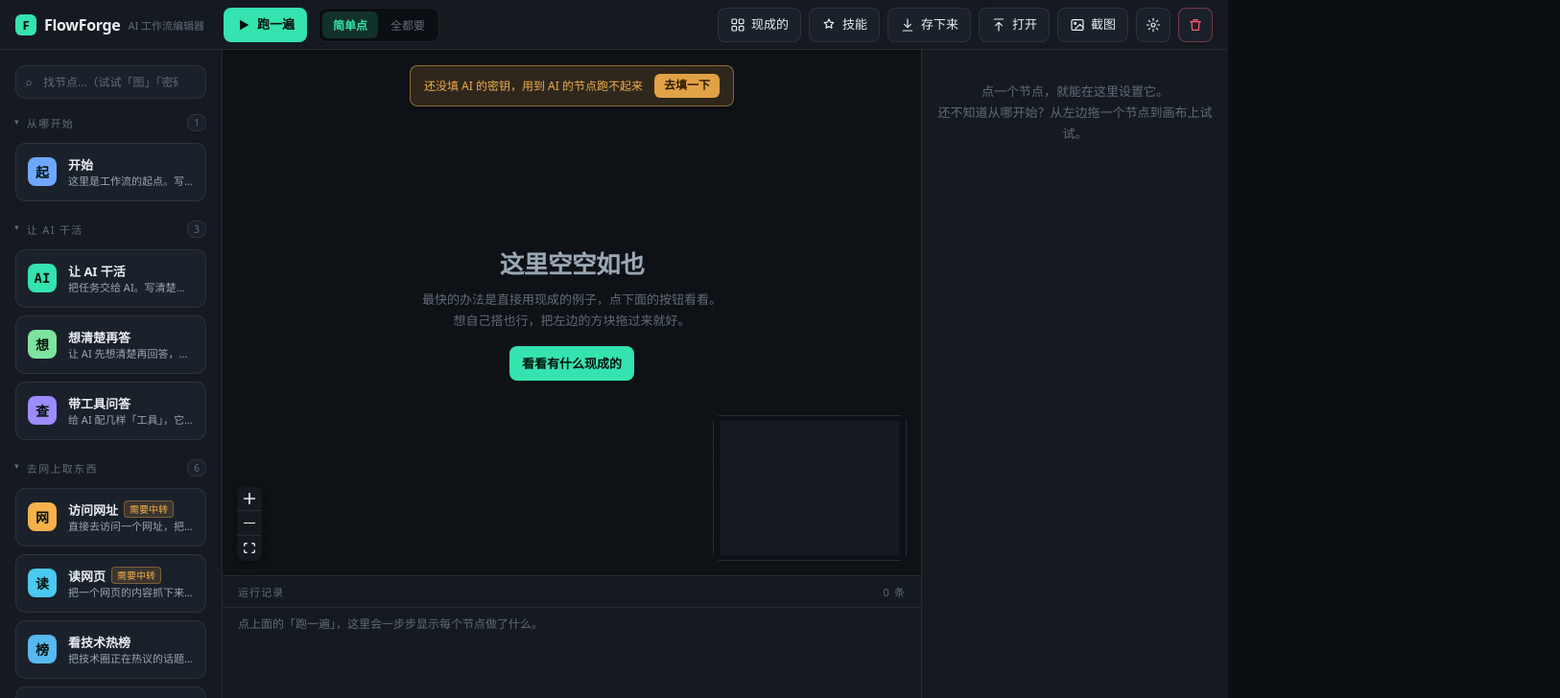
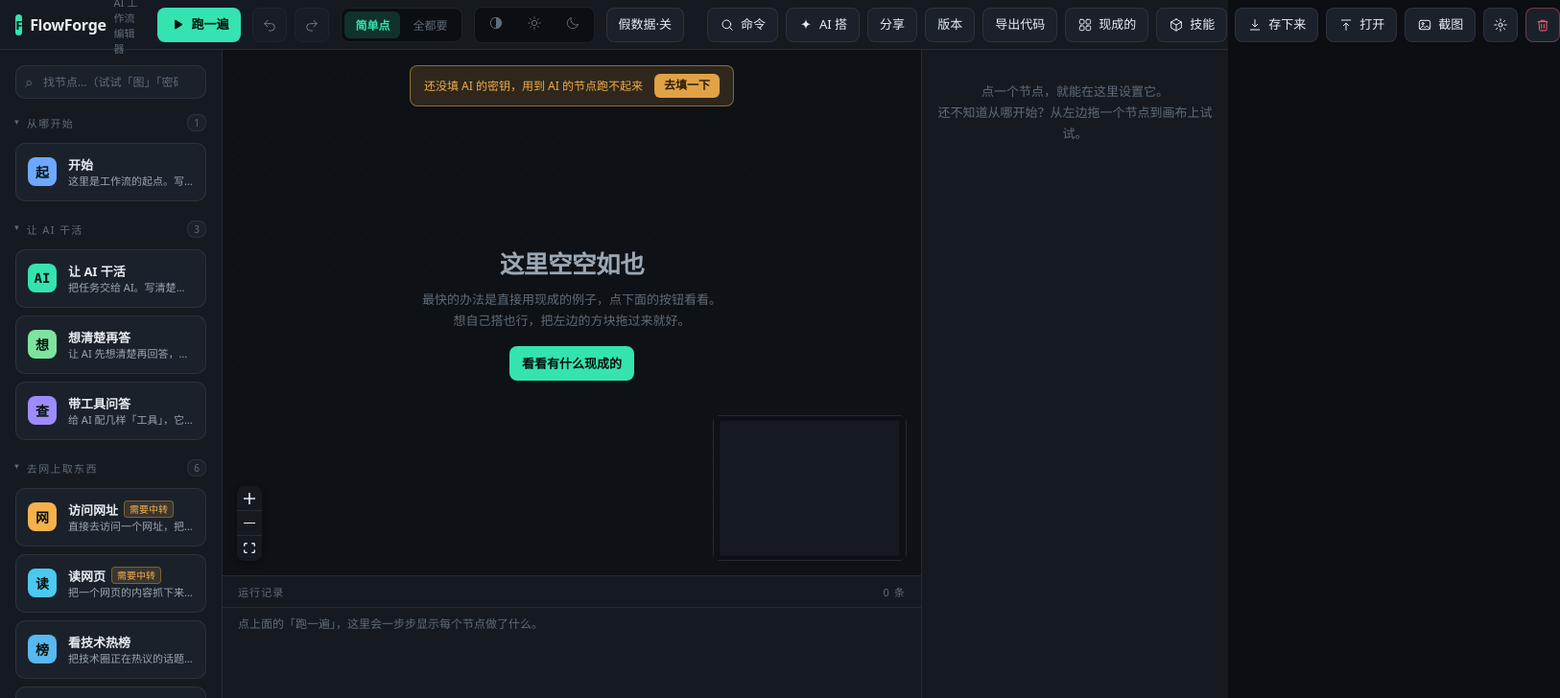
Before and after one commit to POTATO-creater/flowforge, a React (Vite) app: page / in a window 1280 px wide. Shown: the top 728 px of the page at 96% size, 1626 px wide, since content can reach past the window. Built offline with nearby package versions, Linux system fonts and the light colour scheme.

Commit message:
feat: 苹果风双主题 + MCP 读网页节点 + 免费 AI 与云端保管箱（3/5 图标与工具栏）

```diff
--- a/src/lib/icons.tsx
+++ b/src/lib/icons.tsx
@@ -1,113 +1,199 @@
-// 内联 SVG 图标集（避免引入图标库，保持轻量与风格统一）
-import type { CSSProperties } from 'react';
+// 图标系统 —— 统一的线性图标集
+// 设计约定：24×24 网格、1.5 描边（对齐苹果 SF Symbols 的纤细观感）、圆角端点、
+// 光学居中、currentColor 着色。
+//  transport 类（播放/停止）与高光点缀（闪烁）用填充，其余一律线性，保证整体一格。
+import type { CSSProperties, ReactNode } from 'react';
 
 interface IconProps {
   size?: number;
+  strokeWidth?: number;
+  className?: string;
   style?: CSSProperties;
 }
 
-const base = (size: number): React.SVGProps<SVGSVGElement> => ({
-  width: size,
-  height: size,
-  viewBox: '0 0 24 24',
-  fill: 'none',
-  stroke: 'currentColor',
-  strokeWidth: 1.8,
-  strokeLinecap: 'round' as const,
-  strokeLinejoin: 'round' as const,
-});
+function Svg({
+  size = 16,
+  strokeWidth = 1.5,
+  className,
+  style,
+  children,
+  fill = false,
+}: IconProps & { children: ReactNode; fill?: boolean }) {
+  return (
+    <svg
+      width={size}
+      height={size}
+      viewBox="0 0 24 24"
+      fill={fill ? 'currentColor' : 'none'}
+      stroke={fill ? 'none' : 'currentColor'}
+      strokeWidth={strokeWidth}
+      strokeLinecap="round"
+      strokeLinejoin="round"
+      className={className}
+      style={style}
+      aria-hidden="true"
+      focusable="false"
+    >
+      {children}
+    </svg>
+  );
+}
 
-export const PlayIcon = ({ size = 16, style }: IconProps) => (
-  <svg {...base(size)} style={style}>
-    <path d="M6 4l14 8-14 8V4z" fill="currentColor" stroke="none" />
-  </svg>
+/* ===================== transport ===================== */
+export const PlayIcon = (p: IconProps) => (
+  <Svg {...p} fill>
+    <path d="M7.5 5.2c0-.9 1-1.5 1.8-1l9.7 6c.8.5.8 1.6 0 2.1l-9.7 6c-.8.5-1.8-.1-1.8-1V5.2Z" />
+  </Svg>
 );
 
-export const StopIcon = ({ size = 16, style }: IconProps) => (
-  <svg {...base(size)} style={style}>
-    <rect x="6" y="6" width="12" height="12" rx="2" fill="currentColor" stroke="none" />
-  </svg>
+export const StopIcon = (p: IconProps) => (
+  <Svg {...p} fill>
+    <rect x="7" y="7" width="10" height="10" rx="2.6" />
+  </Svg>
 );
 
-export const SaveIcon = ({ size = 16, style }: IconProps) => (
-  <svg {...base(size)} style={style}>
-    <path d="M5 4h11l3 3v13H5z" />
-    <path d="M8 4v5h7V4M8 20v-6h8v6" />
-  </svg>
+/* ===================== 文件 / IO ===================== */
+export const SaveIcon = (p: IconProps) => (
+  <Svg {...p}>
+    <path d="M5.5 4.5h8v5H20v9.5H5.5z" />
+    <path d="M8.5 4.5v5H17" />
+    <path d="M8.5 14.5h7v5h-7z" />
+  </Svg>
 );
 
-export const DownloadIcon = ({ size = 16, style }: IconProps) => (
-  <svg {...base(size)} style={style}>
-    <path d="M12 3v12" />
-    <path d="M7 11l5 5 5-5" />
-    <path d="M5 21h14" />
-  </svg>
+export const DownloadIcon = (p: IconProps) => (
+  <Svg {...p}>
+    <path d="M12 4v10.5" />
+    <path d="M8 11l4 4 4-4" />
+    <path d="M5 19.5h14" />
+  </Svg>
 );
 
-export const UploadIcon = ({ size = 16, style }: IconProps) => (
-  <svg {...base(size)} style={style}>
-    <path d="M12 21V9" />
-    <path d="M7 13l5-5 5 5" />
-    <path d="M5 3h14" />
-  </svg>
+export const UploadIcon = (p: IconProps) => (
+  <Svg {...p}>
+    <path d="M12 20V9.5" />
+    <path d="M8 13l4-4 4 4" />
+    <path d="M5 4.5h14" />
+  </Svg>
 );
 
-export const ImageIcon = ({ size = 16, style }: IconProps) => (
-  <svg {...base(size)} style={style}>
-    <rect x="3" y="4" width="18" height="16" rx="2" />
-    <circle cx="8.5" cy="9.5" r="1.5" />
-    <path d="M21 16l-5-5-7 7" />
-  </svg>
+export const ImageIcon = (p: IconProps) => (
+  <Svg {...p}>
+    <rect x="3.5" y="5" width="17" height="14" rx="2.6" />
+    <circle cx="9" cy="10" r="1.7" />
+    <path d="M4.5 17.6l4.8-4.2 3.2 2.7 2.8-2.4 4.2 3.4" />
+  </Svg>
 );
 
-export const SettingsIcon = ({ size = 16, style }: IconProps) => (
-  <svg {...base(size)} style={style}>
-    <circle cx="12" cy="12" r="3" />
-    <path d="M12 2v3M12 19v3M2 12h3M19 12h3M5 5l2 2M17 17l2 2M19 5l-2 2M7 17l-2 2" />
-  </svg>
+/* ===================== 工具 ===================== */
+export const SettingsIcon = (p: IconProps) => (
+  <Svg {...p}>
+    <circle cx="12" cy="12" r="3.1" />
+    <path d="M12 2.6v3M12 18.4v3M2.6 12h3M18.4 12h3M5.1 5.1l2.1 2.1M16.8 16.8l2.1 2.1M18.9 5.1l-2.1 2.1M7.2 16.8l-2.1 2.1" />
+  </Svg>
 );
 
-export const TrashIcon = ({ size = 16, style }: IconProps) => (
-  <svg {...base(size)} style={style}>
-    <path d="M4 7h16M9 7V4h6v3M6 7l1 13h10l1-13" />
-  </svg>
+export const TrashIcon = (p: IconProps) => (
+  <Svg {...p}>
+    <path d="M4.5 7h15" />
+    <path d="M9 7V5h6v2" />
+    <path d="M6 7l1 12.4a1.6 1.6 0 0 0 1.6 1.5h7.8a1.6 1.6 0 0 0 1.6-1.5L18 7" />
+    <path d="M10 11v6M14 11v6" />
+  </Svg>
 );
 
-export const CloseIcon = ({ size = 16, style }: IconProps) => (
-  <svg {...base(size)} style={style}>
-    <path d="M6 6l12 12M18 6L6 18" />
-  </svg>
+export const CloseIcon = (p: IconProps) => (
+  <Svg {...p}>
+    <path d="M6.5 6.5l11 11M17.5 6.5l-11 11" />
+  </Svg>
 );
 
-export const PlusIcon = ({ size = 16, style }: IconProps) => (
-  <svg {...base(size)} style={style}>
-    <path d="M12 5v14M5 12h14" />
-  </svg>
+export const PlusIcon = (p: IconProps) => (
+  <Svg {...p}>
+    <path d="M12 5.5v13M5.5 12h13" />
+  </Svg>
 );
 
-export const TemplatesIcon = ({ size = 16, style }: IconProps) => (
-  <svg {...base(size)} style={style}>
-    <rect x="3" y="3" width="7" height="7" rx="1.5" />
-    <rect x="14" y="3" width="7" height="7" rx="1.5" />
-    <rect x="3" y="14" width="7" height="7" rx="1.5" />
-    <rect x="14" y="14" width="7" height="7" rx="1.5" />
-  </svg>
+export const TemplatesIcon = (p: IconProps) => (
+  <Svg {...p}>
+    <rect x="3.5" y="3.5" width="7" height="7" rx="1.8" />
+    <rect x="13.5" y="3.5" width="7" height="7" rx="1.8" />
+    <rect x="3.5" y="13.5" width="7" height="7" rx="1.8" />
+    <rect x="13.5" y="13.5" width="7" height="7" rx="1.8" />
+  </Svg>
 );
 
-export const SkillIcon = ({ size = 16, style }: IconProps) => (
-  <svg {...base(size)} style={style}>
-    <path d="M12 3l2.2 4.6 5 .7-3.6 3.5.9 5-4.5-2.4-4.5 2.4.9-5L4.8 8.3l5-.7z" />
-  </svg>
+export const SkillIcon = (p: IconProps) => (
+  <Svg {...p}>
+    <path d="M12 3l8 4.5v9L12 21l-8-4.5v-9L12 3Z" />
+    <path d="M4 7.5l8 4.5 8-4.5" />
+    <path d="M12 12v9" />
+  </Svg>
 );
 
-export const SparkIcon = ({ size = 16, style }: IconProps) => (
-  <svg {...base(size)} style={style}>
-    <path d="M12 3v4M12 17v4M3 12h4M17 12h4M5.6 5.6l2.8 2.8M15.6 15.6l2.8 2.8M18.4 5.6l-2.8 2.8M8.4 15.6l-2.8 2.8" />
-  </svg>
+export const SparkIcon = (p: IconProps) => (
+  <Svg {...p} fill>
+    <path d="M12 3.2c.6 4.8 2.8 7 7.6 7.6-4.8.6-7 2.8-7.6 7.6-.6-4.8-2.8-7-7.6-7.6 4.8-.6 7-2.8 7.6-7.6Z" />
+  </Svg>
 );
 
-export const ArrowLeftIcon = ({ size = 16, style }: IconProps) => (
-  <svg {...base(size)} style={style}>
-    <path d="M19 12H5M11 18l-6-6 6-6" />
-  </svg>
+export const ArrowLeftIcon = (p: IconProps) => (
+  <Svg {...p}>
+    <path d="M19 12H5" />
+    <path d="M11 6l-6 6 6 6" />
+  </Svg>
 );
+
+/* ===================== history ===================== */
+export const UndoIcon = (p: IconProps) => (
+  <Svg {...p}>
+    <path d="M9 15 4 10l5-5" />
+    <path d="M4 10h10.5a5.5 5.5 0 0 1 5.5 5.5 5.5 5.5 0 0 1-5.5 5.5H11" />
+  </Svg>
+);
+
+export const RedoIcon = (p: IconProps) => (
+  <Svg {...p}>
+    <path d="M15 15 20 10l-5-5" />
+    <path d="M20 10H9.5a5.5 5.5 0 0 0-5.5 5.5 5.5 5.5 0 0 0 5.5 5.5H13" />
+  </Svg>
+);
+
+/* ===================== 发现性 ===================== */
+export const SearchIcon = (p: IconProps) => (
+  <Svg {...p}>
+    <circle cx="11" cy="11" r="6.5" />
+    <path d="M20 20l-4.3-4.3" />
+  </Svg>
+);
+
+export const ChevronRightIcon = (p: IconProps) => (
+  <Svg {...p}>
+    <path d="M9 5.5 15.5 12 9 18.5" />
+  </Svg>
+);
+
+/* ===================== 主题（亮 / 暗 / 跟随系统）===================== */
+/** 太阳：亮色 */
+export const SunIcon = (p: IconProps) => (
+  <Svg {...p}>
+    <circle cx="12" cy="12" r="4" />
+    <path d="M12 2.6v2.2M12 19.2v2.2M2.6 12h2.2M19.2 12h2.2" />
+    <path d="M5.4 5.4l1.6 1.6M17 17l1.6 1.6M18.6 5.4 17 7M7 17l-1.6 1.6" />
+  </Svg>
+);
+
+/** 月亮：暗色 */
+export const MoonIcon = (p: IconProps) => (
+  <Svg {...p}>
+    <path d="M20.2 14.6A8.4 8.4 0 0 1 9.4 3.8a8.6 8.6 0 1 0 10.8 10.8Z" />
+  </Svg>
+);
+
+/** 半明半暗：跟随系统 */
+export const AutoThemeIcon = (p: IconProps) => (
+  <Svg {...p}>
+    <circle cx="12" cy="12" r="8.6" />
+    <path d="M12 3.4a8.6 8.6 0 0 1 0 17.2Z" fill="currentColor" stroke="none" />
+  </Svg>
+);
--- a/src/panels/Toolbar.tsx
+++ b/src/panels/Toolbar.tsx
@@ -12,6 +12,13 @@ import {
   TrashIcon,
   TemplatesIcon,
   SkillIcon,
+  UndoIcon,
+  RedoIcon,
+  SearchIcon,
+  SparkIcon,
+  SunIcon,
+  MoonIcon,
+  AutoThemeIcon,
 } from '../lib/icons';
 
 interface ToolbarProps {
@@ -24,6 +31,17 @@ interface ToolbarProps {
   onOpenSettings: () => void;
   onOpenTemplates: () => void;
   onOpenSkills: () => void;
+  canUndo: boolean;
+  canRedo: boolean;
+  onUndo: () => void;
+  onRedo: () => void;
+  onCommand: () => void;
+  onShare: () => void;
+  onVersions: () => void;
+  onExport: () => void;
+  onAIBuild: () => void;
+  mockMode: boolean;
+  onToggleMock: () => void;
 }
 
 export function Toolbar({
@@ -36,11 +54,24 @@ export function Toolbar({
   onOpenSettings,
   onOpenTemplates,
   onOpenSkills,
+  canUndo,
+  canRedo,
+  onUndo,
+  onRedo,
+  onCommand,
+  onShare,
+  onVersions,
+  onExport,
+  onAIBuild,
+  mockMode,
+  onToggleMock,
 }: ToolbarProps) {
   const fileRef = useRef<HTMLInputElement>(null);
   const { getNodes } = useReactFlow();
   const mode = useFlowStore((s) => s.mode);
   const setMode = useFlowStore((s) => s.setMode);
+  const theme = useFlowStore((s) => s.theme);
+  const setTheme = useFlowStore((s) => s.setTheme);
 
   return (
     <header className="toolbar">
@@ -61,6 +92,16 @@ export function Toolbar({
         )}
       </div>
 
+      {/* 撤销 / 重做 */}
+      <div className="toolbar__group">
+        <button className="btn btn--icon" onClick={onUndo} disabled={!canUndo} title="撤销 (Ctrl/⌘ + Z)">
+          <UndoIcon />
+        </button>
+        <button className="btn btn--icon" onClick={onRedo} disabled={!canRedo} title="重做 (Ctrl/⌘ + Shift + Z)">
+          <RedoIcon />
+        </button>
+      </div>
+
       {/* 模式切换：小白 / 大佬 */}
       <div className="mode-switch" role="group" aria-label="界面模式">
         <button
@@ -79,9 +120,60 @@ export function Toolbar({
         </button>
       </div>
 
+      {/* 主题：跟系统 / 亮色 / 暗色 */}
+      <div className="mode-switch" role="group" aria-label="界面主题">
+        <button
+          className={`mode-switch__btn mode-switch__btn--icon ${theme === 'system' ? 'is-active' : ''}`}
+          onClick={() => setTheme('system')}
+          title="跟随系统外观"
+          aria-label="跟随系统外观"
+        >
+          <AutoThemeIcon />
+        </button>
+        <button
+          className={`mode-switch__btn mode-switch__btn--icon ${theme === 'light' ? 'is-active' : ''}`}
+          onClick={() => setTheme('light')}
+          title="一直用亮色"
+          aria-label="一直用亮色"
+        >
+          <SunIcon />
+        </button>
+        <button
+          className={`mode-switch__btn mode-switch__btn--icon ${theme === 'dark' ? 'is-active' : ''}`}
+          onClick={() => setTheme('dark')}
+          title="一直用暗色"
+          aria-label="一直用暗色"
+        >
+          <MoonIcon />
+        </button>
+      </div>
+
+      <button
+        className={`btn${mockMode ? ' btn--primary' : ''}`}
+        onClick={onToggleMock}
+        title="假数据模式：不调真实接口，直接返回构造好的结果，方便先把流程跑通"
+      >
+        {mockMode ? '假数据·开' : '假数据·关'}
+      </button>
+
       <div className="toolbar__spacer" />
 
       <div className="toolbar__group">
+        <button className="btn" onClick={onCommand} title="命令面板 (Ctrl/⌘ + K)">
+          <SearchIcon /> 命令
+        </button>
+        <button className="btn" onClick={onAIBuild} title="用 AI 帮你搭流程">
+          <SparkIcon /> AI 搭
+        </button>
+        <button className="btn" onClick={onShare} title="生成一条可分享的链接">
+          分享
+        </button>
+        <button className="btn" onClick={onVersions} title="版本历史">
+          版本
+        </button>
+        <button className="btn" onClick={onExport} title="导出成可运行的代码">
+          导出代码
+        </button>
         <button className="btn" onClick={onOpenTemplates} title="用现成的例子开始">
           <TemplatesIcon /> 现成的
         </button>
```
Also changed, not shown: src/lib/png.ts (+20 -2 lines).
